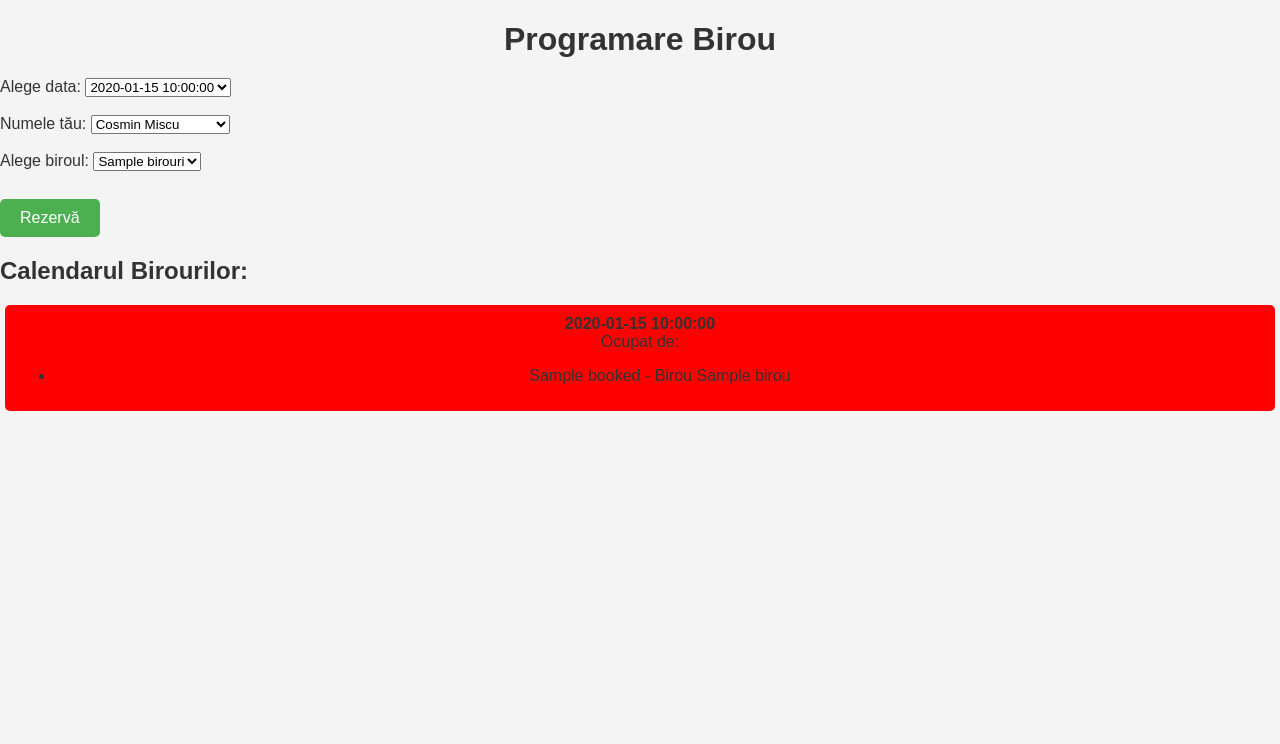
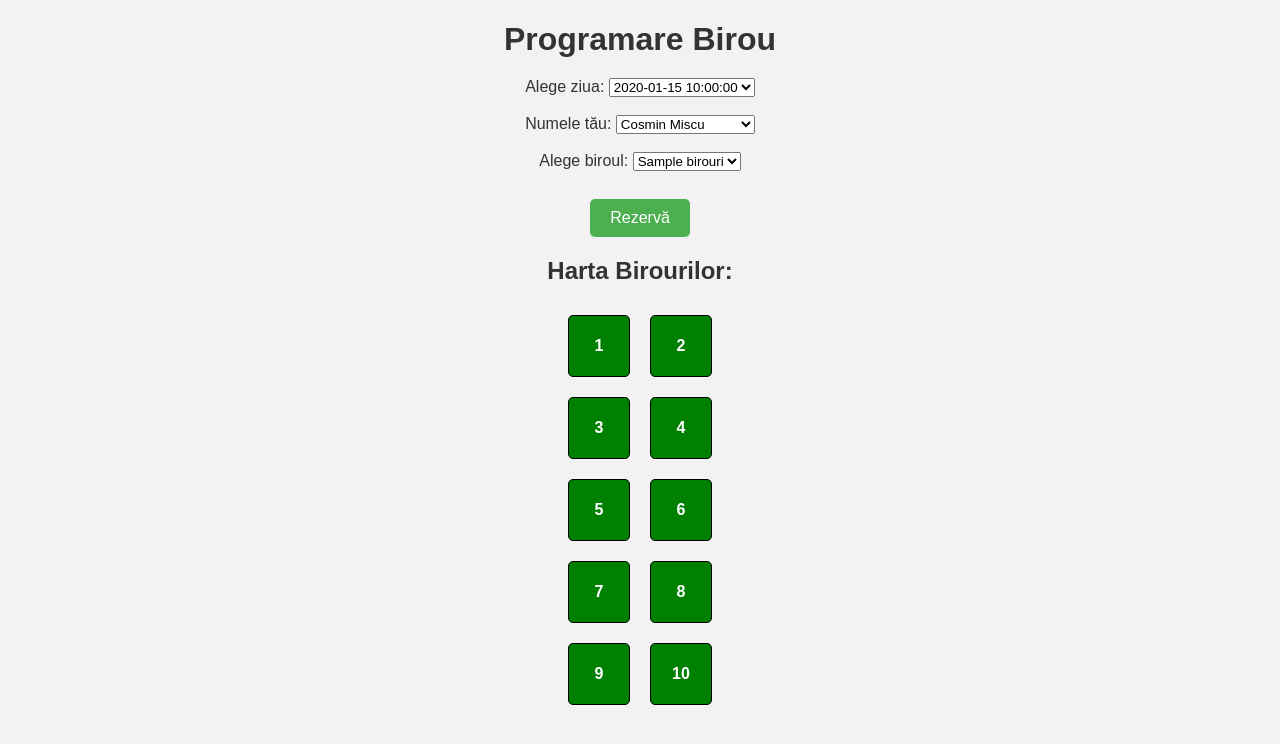
Before and after one commit to ciobox/rezervare-birouri, a Flask app: template templates/index.html in a window 1280 px wide. Shown: the top 744 px of the page. Run offline with Flask 3, Linux system fonts and the light colour scheme; the template is opened without the code that fills it: most values are stand-ins (such as "Sample title", 1, 10 or a date in 2020).

Commit message:
desk layout

```diff
--- a/app.py
+++ b/app.py
@@ -3,49 +3,59 @@ import datetime
 
 app = Flask(__name__)
 
-# Desk booking data
 bookings = {}
+
 birouri = [1, 2, 3, 4, 5, 6, 7, 8, 9, 10]
 
-# Current date
 today = datetime.date.today()
 
-# Function to generate month view
+
 def get_month_view():
     days_in_month = {}
-    for day in range(1, 32):  # Assuming 31 days for simplicity
+    for day in range(1, 32):
         try:
             day_date = datetime.date(today.year, today.month, day)
             day_name = day_date.strftime("%A")
             days_in_month[day] = {
                 "date": day_date,
                 "name": day_name,
-                "booked": bookings.get(str(day_date), {})
+                "booked": bookings.get(day_name, {})
             }
         except ValueError:
-            break  # If the day exceeds the month's length, break out
+            break
     return days_in_month
+
 
 @app.route("/", methods=["GET", "POST"])
 def index():
     error = None
+
     if request.method == "POST":
-        ziua = request.form["ziua"]  # Acum trimitem data completă, ex: 2025-04-01
+        ziua = request.form["ziua"]
         nume = request.form["nume"]
         birou = int(request.form["birou"])
 
-        # Inițializează ziua dacă nu există
-        if ziua not in bookings:
-            bookings[ziua] = {}
-
-        # Verificare dacă biroul e deja rezervat
         if birou not in bookings[ziua].values():
             bookings[ziua][nume] = birou
         else:
             error = "Birou deja rezervat!"
 
+    occupied_desks = {}
+    for ziua, rezervari in bookings.items():
+        for nume, birou in rezervari.items():
+            occupied_desks[birou] = nume
+
     days_in_month_view = get_month_view()
-    return render_template("index.html", bookings=bookings, birouri=birouri, days_in_month=days_in_month_view, error=error)
+
+    return render_template(
+        "index.html",
+        bookings=bookings,
+        birouri=birouri,
+        days_in_month=days_in_month_view,
+        error=error,
+        occupied_desks=occupied_desks
+    )
+
 
 if __name__ == "__main__":
     app.run(debug=True, host="0.0.0.0", port=10000)
--- a/static/style.css
+++ b/static/style.css
@@ -70,3 +70,96 @@ button {
 button:hover {
     background-color: #45a049;
 }
+
+.desk-layout {
+    display: flex;
+    flex-direction: column;
+    align-items: center;
+    margin-top: 20px;
+}
+
+.row {
+    display: flex;
+    gap: 10px;
+    margin: 5px;
+}
+
+.desk {
+    width: 50px;
+    height: 50px;
+    text-align: center;
+    line-height: 50px;
+    border: 1px solid black;
+    border-radius: 5px;
+    color: white;
+}
+
+.free {
+    background-color: green;
+}
+
+.booked {
+    background-color: red;
+}
+
+.spacer {
+    height: 20px;
+}
+
+.desk {
+    width: 50px;
+    height: 50px;
+    margin: 10px;
+    display: inline-block;
+    text-align: center;
+    line-height: 50px;
+    border: 1px solid black;
+}
+
+.occupied {
+    background-color: red;
+    color: white;
+}
+
+.free {
+    background-color: green;
+    color: white;
+}
+
+body {
+    background-color: #f2f2f2;
+    font-family: Arial, sans-serif;
+    text-align: center;
+}
+
+.desk-layout {
+    display: flex;
+    flex-direction: column;
+    align-items: center;
+    margin-top: 20px;
+}
+
+.row {
+    display: flex;
+}
+
+.desk {
+    width: 60px;
+    height: 60px;
+    margin: 5px;
+    display: flex;
+    align-items: center;
+    justify-content: center;
+    font-weight: bold;
+    border-radius: 5px;
+}
+
+.booked {
+    background-color: red;
+    color: white;
+}
+
+.free {
+    background-color: green;
+    color: white;
+}
--- a/templates/index.html
+++ b/templates/index.html
@@ -1,18 +1,20 @@
 <!DOCTYPE html>
 <html lang="en">
+
 <head>
     <meta charset="UTF-8">
     <title>Rezervare Birou</title>
     <link rel="stylesheet" href="{{ url_for('static', filename='css/style.css') }}">
 </head>
+
 <body>
     <h1>Programare Birou</h1>
 
     <form method="POST">
-        <label for="ziua">Alege data:</label>
-        <select name="ziua" required>
-            {% for day, info in days_in_month.items() %}
-                <option value="{{ info.date }}">{{ info.date }}</option>
+        <label for="ziua">Alege ziua:</label>
+        <select name="ziua">
+            {% for day in days_in_month.items() %}
+            <option value="{{ day[1]['name'] }}">{{ day[1]['date'] }}</option>
             {% endfor %}
         </select><br><br>
 
@@ -31,9 +33,9 @@
         </select><br><br>
 
         <label for="birou">Alege biroul:</label>
-        <select name="birou" required>
+        <select name="birou">
             {% for b in birouri %}
-                <option value="{{ b }}">{{ b }}</option>
+            <option value="{{ b }}">{{ b }}</option>
             {% endfor %}
         </select><br><br>
 
@@ -41,26 +43,47 @@
     </form>
 
     {% if error %}
-        <p style="color: red;">{{ error }}</p>
+    <p style="color: red;">{{ error }}</p>
     {% endif %}
 
-    <h2>Calendarul Birourilor:</h2>
-    <div class="calendar">
-        {% for day, info in days_in_month.items() %}
-            <div style="background-color: {% if info.booked %}red{% else %}green{% endif %}; margin: 5px; padding: 10px;">
-                <strong>{{ info.date }}</strong><br>
-                {% if info.booked %}
-                    Ocupat de:
-                    <ul>
-                        {% for name, birou in info.booked.items() %}
-                            <li>{{ name }} - Birou {{ birou }}</li>
-                        {% endfor %}
-                    </ul>
-                {% else %}
-                    Birou liber
-                {% endif %}
+    <h2>Harta Birourilor:</h2>
+    <div class="desk-layout">
+        <div class="row">
+            {% for i in [1, 2] %}
+            <div class="desk {% if i in occupied_desks %}booked{% else %}free{% endif %}">
+                {{ i }}
             </div>
-        {% endfor %}
+            {% endfor %}
+        </div>
+        <div class="row">
+            {% for i in [3, 4] %}
+            <div class="desk {% if i in occupied_desks %}booked{% else %}free{% endif %}">
+                {{ i }}
+            </div>
+            {% endfor %}
+        </div>
+        <div class="row">
+            {% for i in [5, 6] %}
+            <div class="desk {% if i in occupied_desks %}booked{% else %}free{% endif %}">
+                {{ i }}
+            </div>
+            {% endfor %}
+        </div>
+        <div class="row">
+            {% for i in [7, 8] %}
+            <div class="desk {% if i in occupied_desks %}booked{% else %}free{% endif %}">
+                {{ i }}
+            </div>
+            {% endfor %}
+        </div>
+        <div class="row">
+            {% for i in [9, 10] %}
+            <div class="desk {% if i in occupied_desks %}booked{% else %}free{% endif %}">
+                {{ i }}
+            </div>
+            {% endfor %}
+        </div>
     </div>
 </body>
+
 </html>
```
